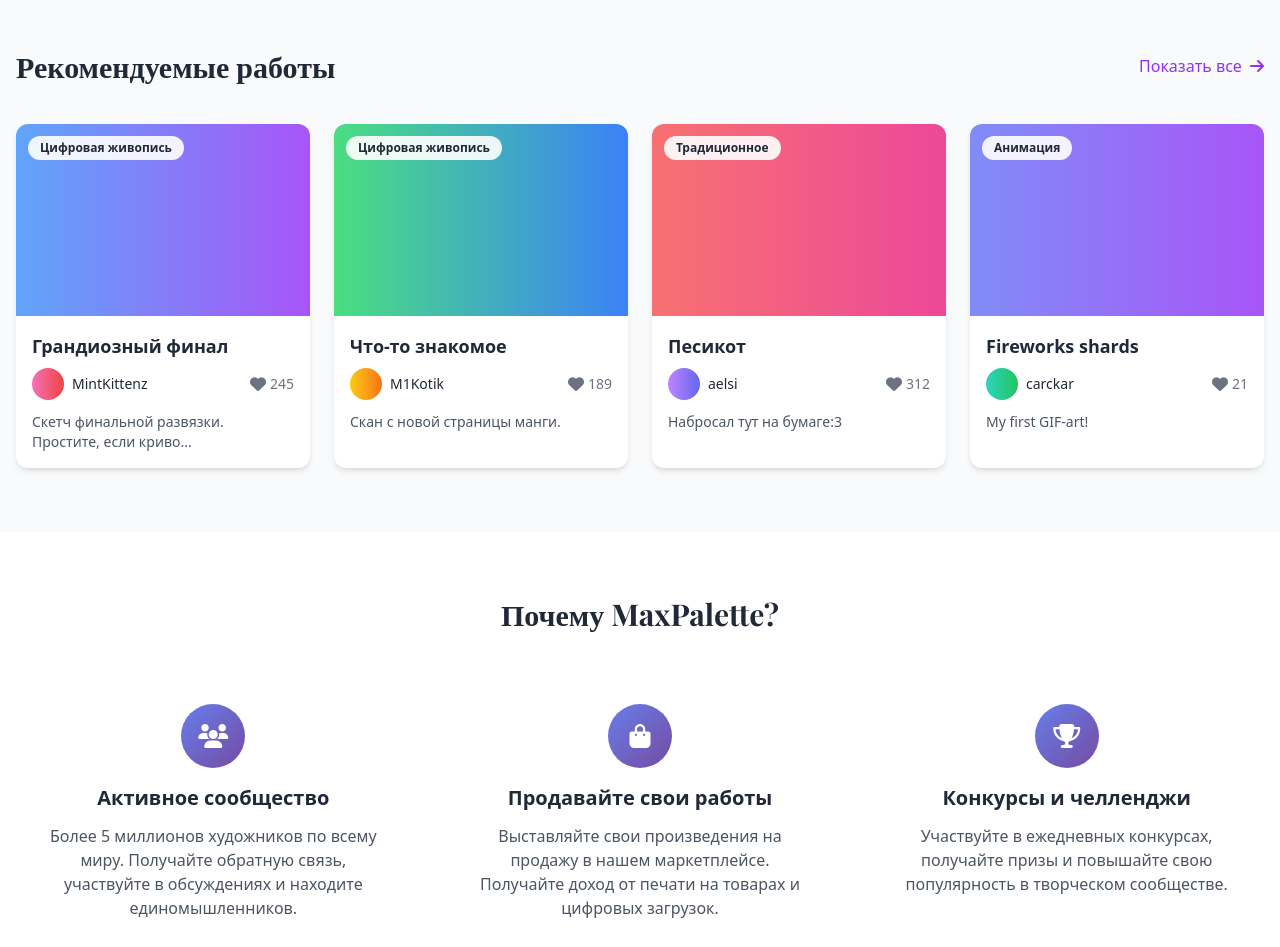
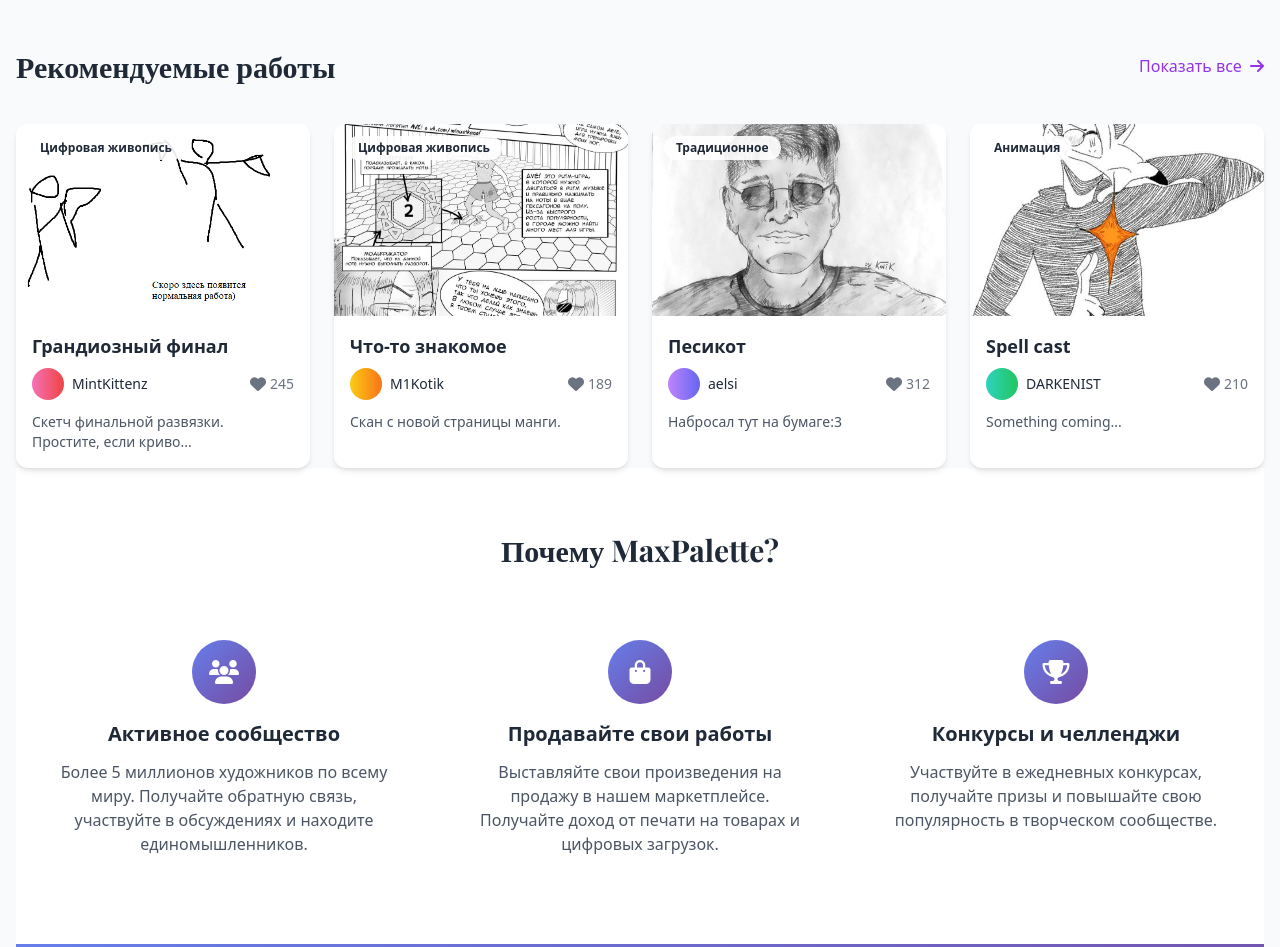
Before and after one commit to DARKENIST/MaxPalette, a plain HTML site: page index.html in a window 1280 px wide. Shown: the part 860-1807 px from the top of the page. Drawn offline with nearby package versions, Linux system fonts and the light colour scheme.

Commit message:
первая итоговая версия проекта(отчётная)

```diff
--- a/index.html
+++ b/index.html
@@ -159,11 +159,16 @@
 
 <div class="grid grid-cols-1 md:grid-cols-2 lg:grid-cols-3 xl:grid-cols-4 gap-6">
     <!-- Работа 1 -->
-                <div class="artwork-card bg-white rounded-xl overflow-hidden shadow-md">
-                    <div class="h-48 bg-gradient-to-r from-blue-400 to-purple-500 relative">
-                        <div class="absolute top-3 left-3 bg-white bg-opacity-90 text-xs font-bold px-3 py-1 rounded-full">Цифровая живопись</div>
+    <div class="artwork-card bg-white rounded-xl overflow-hidden shadow-md flex flex-col">
+        <div class="relative h-48 w-full overflow-hidden">
+            <img
+                src="./images/finale.png"
+                alt="Скетч финальной развязки"
+                class="w-full h-full object-cover"
+            >
+            <div class="absolute top-3 left-3 bg-white/90 text-xs font-bold px-3 py-1 rounded-full">Цифровая живопись</div>
         </div>
-                    <div class="p-4">
+        <div class="p-4 flex-grow">
             <h3 class="font-bold text-lg mb-2">Грандиозный финал</h3>
             <div class="flex items-center justify-between mb-3">
                 <div class="flex items-center">
@@ -180,11 +185,16 @@
     </div>
 
     <!-- Работа 2 -->
-                <div class="artwork-card bg-white rounded-xl overflow-hidden shadow-md">
-                    <div class="h-48 bg-gradient-to-r from-green-400 to-blue-500 relative">
-                        <div class="absolute top-3 left-3 bg-white bg-opacity-90 text-xs font-bold px-3 py-1 rounded-full">Цифровая живопись</div>
+    <div class="artwork-card bg-white rounded-xl overflow-hidden shadow-md flex flex-col">
+        <div class="relative h-48 w-full overflow-hidden">
+            <img
+                src="./images/manga.png"
+                alt="Скан с новой страницы манги"
+                class="w-full h-full object-cover"
+            >
+            <div class="absolute top-3 left-3 bg-white/90 text-xs font-bold px-3 py-1 rounded-full">Цифровая живопись</div>
         </div>
-                    <div class="p-4">
+        <div class="p-4 flex-grow">
             <h3 class="font-bold text-lg mb-2">Что-то знакомое</h3>
             <div class="flex items-center justify-between mb-3">
                 <div class="flex items-center">
@@ -201,11 +211,16 @@
     </div>
 
     <!-- Работа 3 -->
-                <div class="artwork-card bg-white rounded-xl overflow-hidden shadow-md">
-                    <div class="h-48 bg-gradient-to-r from-red-400 to-pink-500 relative">
-                        <div class="absolute top-3 left-3 bg-white bg-opacity-90 text-xs font-bold px-3 py-1 rounded-full">Традиционное</div>
+    <div class="artwork-card bg-white rounded-xl overflow-hidden shadow-md flex flex-col">
+        <div class="relative h-48 w-full overflow-hidden">
+            <img
+                src="./images/pesikot.png"
+                alt="Рисунок Песикота на бумаге"
+                class="w-full h-full object-cover"
+            >
+            <div class="absolute top-3 left-3 bg-white/90 text-xs font-bold px-3 py-1 rounded-full">Традиционное</div>
         </div>
-                    <div class="p-4">
+        <div class="p-4 flex-grow">
             <h3 class="font-bold text-lg mb-2">Песикот</h3>
             <div class="flex items-center justify-between mb-3">
                 <div class="flex items-center">
@@ -222,28 +237,31 @@
     </div>
 
     <!-- Работа 4 -->
-                <div class="artwork-card bg-white rounded-xl overflow-hidden shadow-md">
-                    <div class="h-48 bg-gradient-to-r from-indigo-400 to-purple-500 relative">
-                        <div class="absolute top-3 left-3 bg-white bg-opacity-90 text-xs font-bold px-3 py-1 rounded-full">Анимация</div>
+    <div class="artwork-card bg-white rounded-xl overflow-hidden shadow-md flex flex-col">
+        <div class="relative h-48 w-full overflow-hidden">
+            <img
+                src="./images/avatar.png"
+                alt="Анимация заклинания Spell cast"
+                class="w-full h-full object-cover"
+            >
+            <div class="absolute top-3 left-3 bg-white/90 text-xs font-bold px-3 py-1 rounded-full">Анимация</div>
         </div>
-                    <div class="p-4">
-                        <h3 class="font-bold text-lg mb-2">Fireworks shards</h3>
+        <div class="p-4 flex-grow">
+            <h3 class="font-bold text-lg mb-2">Spell cast</h3>
             <div class="flex items-center justify-between mb-3">
                 <div class="flex items-center">
                     <div class="w-8 h-8 rounded-full bg-gradient-to-r from-teal-400 to-green-500 mr-2"></div>
-                                <span class="font-medium text-sm">carckar</span>
+                    <span class="font-medium text-sm">DARKENIST</span>
                 </div>
                 <div class="flex items-center text-gray-500">
                     <i class="fas fa-heart mr-1"></i>
-                                <span class="text-sm">21</span>
+                    <span class="text-sm">210</span>
                 </div>
             </div>
-                        <p class="text-gray-600 text-sm">My first GIF-art!</p>
+            <p class="text-gray-600 text-sm">Something coming...</p>
         </div>
     </div>
 </div>
-        </div>
-    </section>
 
     <!-- Преимущества платформы -->
     <section class="py-16 bg-white">
```
Also changed, not shown: login.html (+1 -0 lines), myaccount.html (+1 -0 lines), signup.html (+1 -0 lines), images/finale.png (added). Lines whose indentation alone changed are shown as unchanged.
